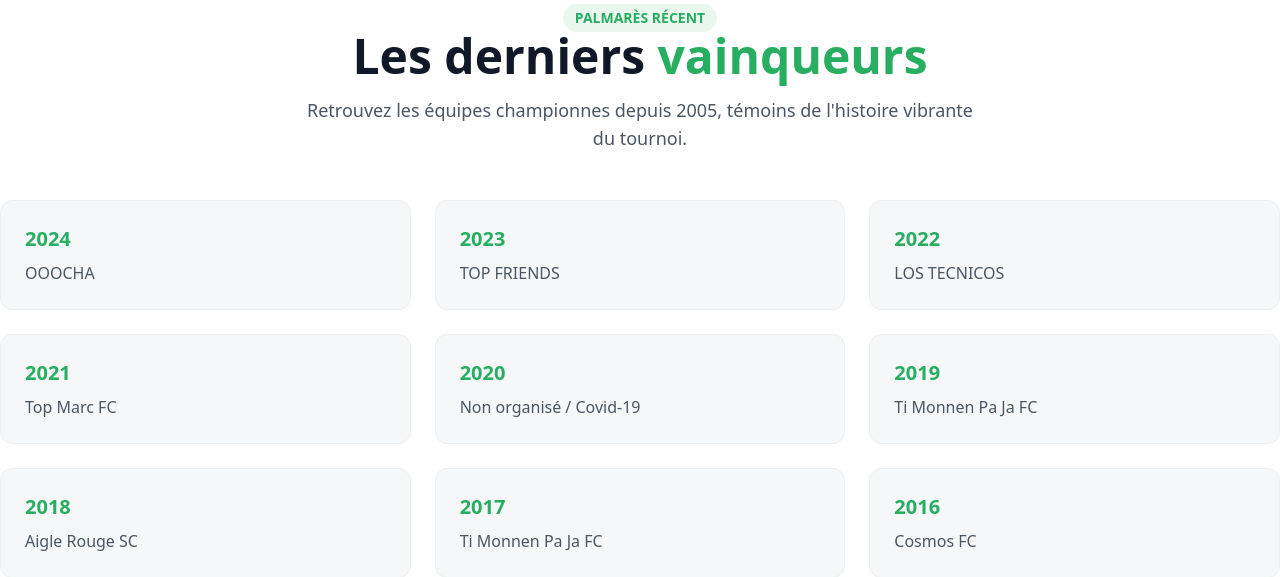
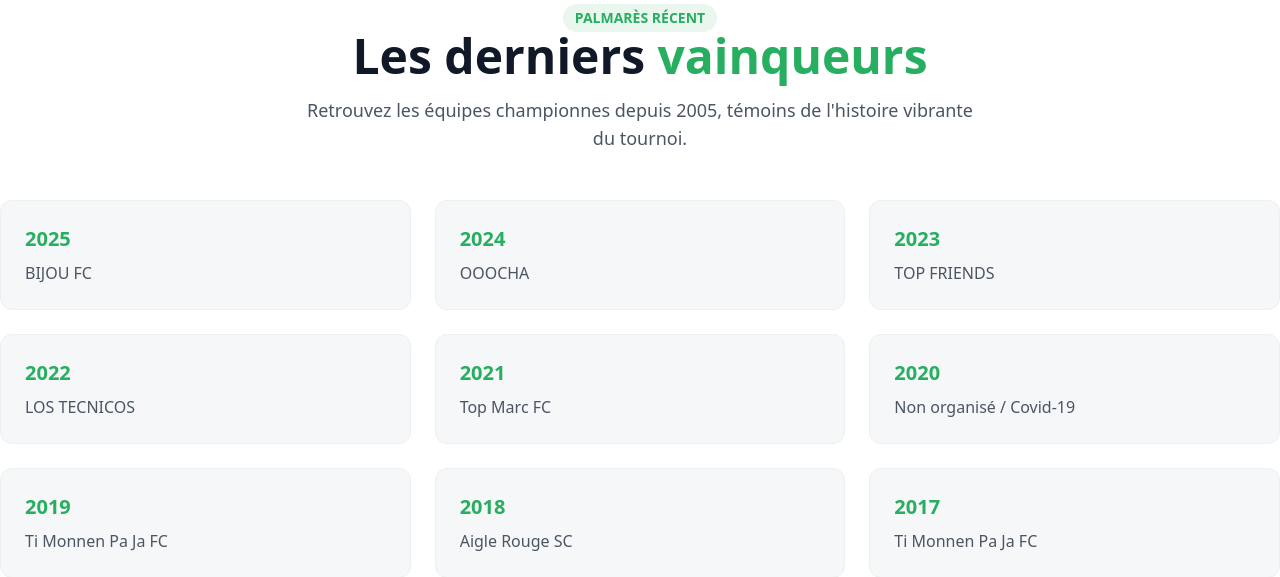
Before and after one commit to thierry509/mundialito, a Laravel app: template resources/views/prizeList/index.blade.php in a window 1280 px wide. Shown: the part 224-801 px from the top of the page. Run offline with Laravel 12, Linux system fonts and the light colour scheme; the template is opened without the code that fills it, so the values that code supplies are empty; data comes from the database, SQL or seed files in the repository; style sheets or scripts are compiled from the project's sources; some libraries are stand-ins or nearby versions.

Commit message:
Add new team 'BIJOU FC' for the year 2025

```diff
--- a/resources/views/prizeList/index.blade.php
+++ b/resources/views/prizeList/index.blade.php
@@ -23,6 +23,8 @@
             ['year' => 2022, 'team' => 'LOS TECNICOS'],
             ['year' => 2023, 'team' => 'TOP FRIENDS'],
             ['year' => 2024, 'team' => 'OOOCHA'],
+            ['year' => 2025, 'team' => 'BIJOU FC'],
+
 
         ];
         $prizeList = array_reverse($prizeList);
```
